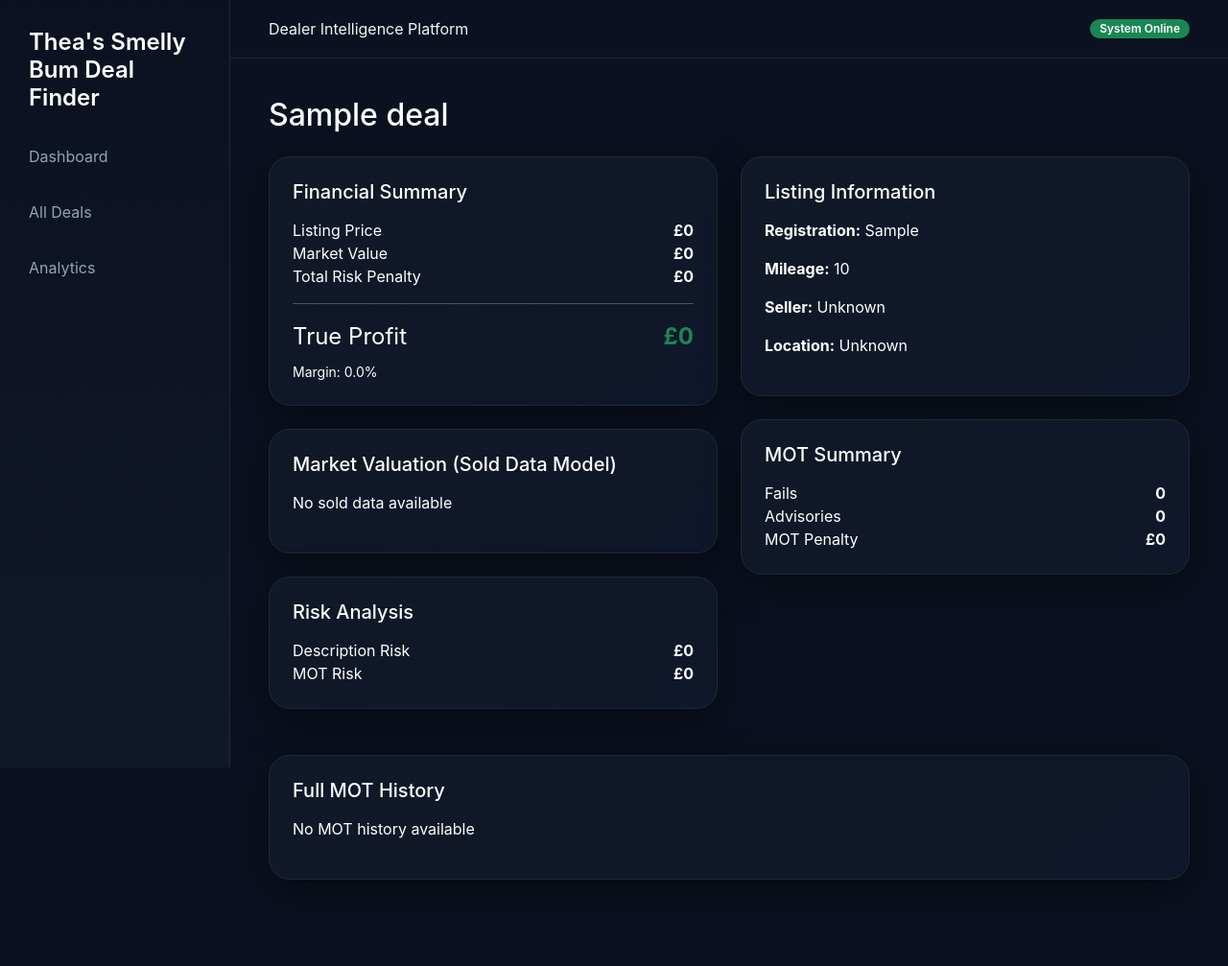
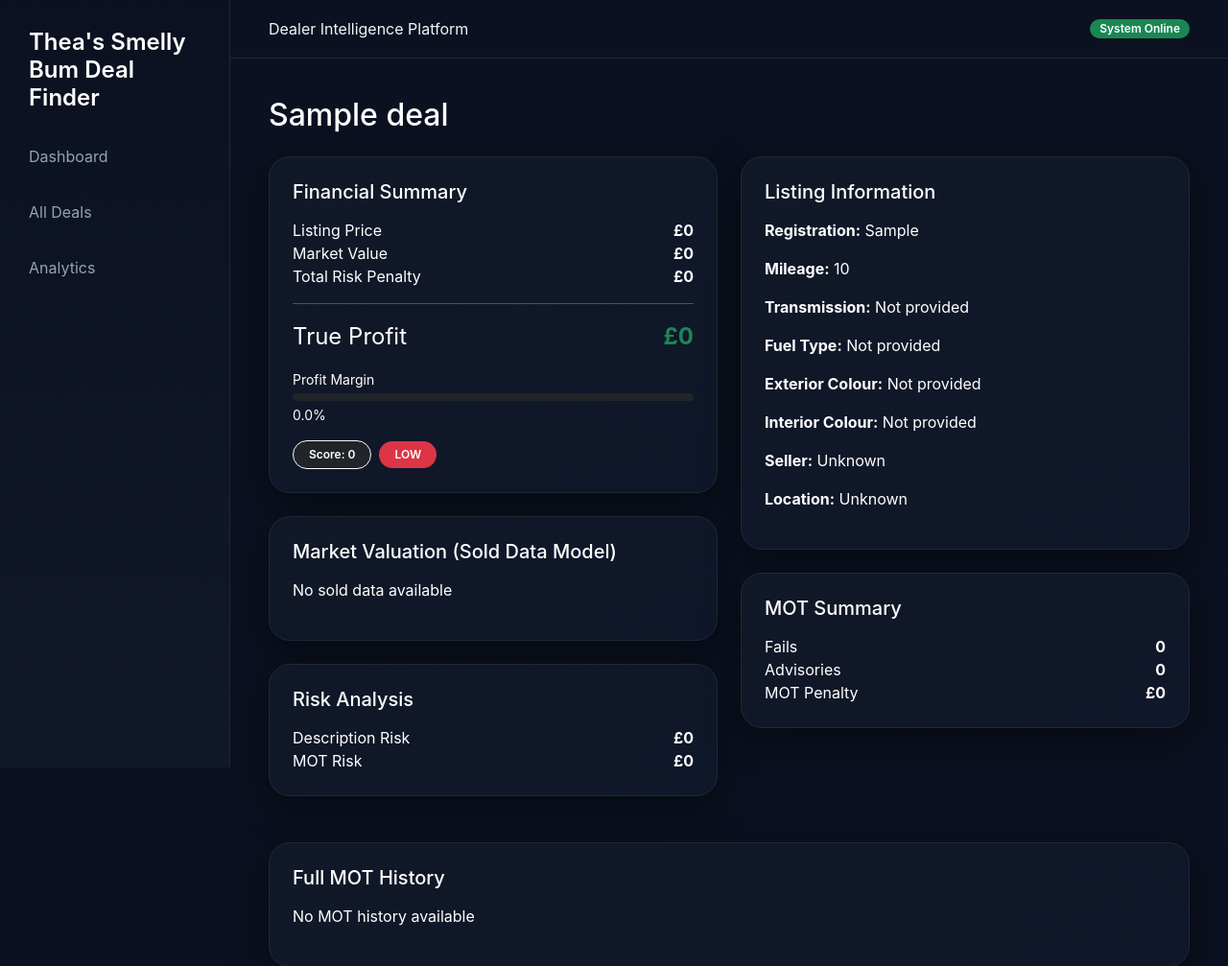
Before and after one commit to foley500/deal-finder-backend, a FastAPI app: page /deals/1 in a window 1280 px wide. Shown: the top 1007 px of the page at 96% size. Before the commit the page ends 917 px from the top, so only its background shows below. Run offline with FastAPI, Linux system fonts and the light colour scheme; tables that the repository leaves empty hold one stand-in row (values such as "Sample post").

Commit message:
Fix sold market valuation and restore full deal detail layout

```diff
--- a/app/templates/deal_detail.html
+++ b/app/templates/deal_detail.html
@@ -14,17 +14,17 @@
 
             <div class="d-flex justify-content-between">
                 <span>Listing Price</span>
-                <strong>£{{ report.financials.listing_price }}</strong>
+                <strong>£{{ report.financials.listing_price or 0 }}</strong>
             </div>
 
             <div class="d-flex justify-content-between">
                 <span>Market Value</span>
-                <strong>£{{ report.financials.market_value }}</strong>
+                <strong>£{{ report.financials.market_value or 0 }}</strong>
             </div>
 
             <div class="d-flex justify-content-between">
                 <span>Total Risk Penalty</span>
-                <strong>£{{ report.risk_breakdown.total_risk_penalty }}</strong>
+                <strong>£{{ report.risk_breakdown.total_risk_penalty or 0 }}</strong>
             </div>
 
             <hr>
@@ -32,40 +32,66 @@
             <div class="d-flex justify-content-between fs-4">
                 <span>True Profit</span>
                 <strong class="text-success">
-                    £{{ report.financials.profit }}
+                    £{{ report.financials.profit or 0 }}
                 </strong>
             </div>
 
-            {% set margin = (report.financials.profit / report.financials.market_value * 100)
-                if report.financials.market_value else 0 %}
+            {% set mv = report.financials.market_value or 0 %}
+            {% set profit = report.financials.profit or 0 %}
+            {% set margin = (profit / mv * 100) if mv else 0 %}
 
-            <div class="small mt-2">
-                Margin: {{ "%.1f"|format(margin) }}%
+            <div class="mt-3">
+                <div class="small mb-1">Profit Margin</div>
+                <div class="progress bg-dark" style="height: 8px;">
+                    <div class="progress-bar bg-success"
+                         style="width: {{ margin }}%;">
+                    </div>
+                </div>
+                <div class="small mt-1">
+                    {{ "%.1f"|format(margin) }}%
                 </div>
             </div>
 
+            <div class="mt-3 d-flex gap-2 align-items-center">
+                <div class="badge bg-dark border border-light px-3 py-2">
+                    Score: {{ report.scoring.score or 0 }}
+                </div>
 
-        <!-- SOLD MARKET MODEL -->
+                {% set conf = report.scoring.confidence_level or "low" %}
+
+                {% if conf == "very_high" %}
+                    <div class="badge bg-success px-3 py-2">VERY HIGH</div>
+                {% elif conf == "high" %}
+                    <div class="badge bg-warning text-dark px-3 py-2">HIGH</div>
+                {% elif conf == "medium" %}
+                    <div class="badge bg-secondary px-3 py-2">MEDIUM</div>
+                {% else %}
+                    <div class="badge bg-danger px-3 py-2">LOW</div>
+                {% endif %}
+            </div>
+        </div>
+
+        <!-- MARKET VALUATION -->
         <div class="card p-4 mb-4">
             <h5 class="mb-3">Market Valuation (Sold Data Model)</h5>
 
-            {% if report.market_model.market_price %}
+            {% if report.market_model and report.market_model.market_price %}
                 <div class="d-flex justify-content-between">
                     <span>Estimated Market Price</span>
                     <strong>£{{ report.market_model.market_price }}</strong>
                 </div>
 
                 <div class="small text-secondary mt-2">
+                    Sample Size: {{ report.market_model.sample_size or 0 }}
+                </div>
+
+                <div class="small text-secondary">
                     Source: {{ report.market_model.source }}
-                    {% if report.market_model.sample_size %}
-                        ({{ report.market_model.sample_size }} samples)
-                    {% endif %}
                 </div>
             {% else %}
                 <p>No sold data available</p>
             {% endif %}
         </div>
-
 
         <!-- RISK BREAKDOWN -->
         <div class="card p-4 mb-4">
@@ -73,17 +99,16 @@
 
             <div class="d-flex justify-content-between">
                 <span>Description Risk</span>
-                <strong>£{{ report.risk_breakdown.description_penalty }}</strong>
+                <strong>£{{ report.risk_breakdown.description_penalty or 0 }}</strong>
             </div>
 
             <div class="d-flex justify-content-between">
                 <span>MOT Risk</span>
-                <strong>£{{ report.risk_breakdown.mot_penalty }}</strong>
+                <strong>£{{ report.risk_breakdown.mot_penalty or 0 }}</strong>
             </div>
         </div>
 
     </div>
-
 
     <!-- RIGHT COLUMN -->
     <div class="col-lg-6">
@@ -94,6 +119,10 @@
 
             <p><strong>Registration:</strong> {{ deal.reg or "Not detected" }}</p>
             <p><strong>Mileage:</strong> {{ deal.mileage or "Not provided" }}</p>
+            <p><strong>Transmission:</strong> {{ report.listing_details.transmission or "Not provided" }}</p>
+            <p><strong>Fuel Type:</strong> {{ report.listing_details.fuel_type or "Not provided" }}</p>
+            <p><strong>Exterior Colour:</strong> {{ report.listing_details.exterior_color or "Not provided" }}</p>
+            <p><strong>Interior Colour:</strong> {{ report.listing_details.interior_color or "Not provided" }}</p>
             <p><strong>Seller:</strong> {{ report.seller or "Unknown" }}</p>
             <p><strong>Location:</strong> {{ report.location or "Unknown" }}</p>
 
@@ -106,30 +135,28 @@
             {% endif %}
         </div>
 
-
         <!-- MOT SUMMARY -->
         <div class="card p-4 mb-4">
             <h5 class="mb-3">MOT Summary</h5>
 
             <div class="d-flex justify-content-between">
                 <span>Fails</span>
-                <strong>{{ report.mot_summary.fail_count }}</strong>
+                <strong>{{ report.mot_summary.fail_count or 0 }}</strong>
             </div>
 
             <div class="d-flex justify-content-between">
                 <span>Advisories</span>
-                <strong>{{ report.mot_summary.advisory_count }}</strong>
+                <strong>{{ report.mot_summary.advisory_count or 0 }}</strong>
             </div>
 
             <div class="d-flex justify-content-between">
                 <span>MOT Penalty</span>
-                <strong>£{{ report.mot_summary.mot_penalty }}</strong>
+                <strong>£{{ report.mot_summary.mot_penalty or 0 }}</strong>
             </div>
         </div>
 
     </div>
 </div>
-
 
 <!-- FULL MOT HISTORY -->
 <div class="card p-4 mt-4">
@@ -139,10 +166,6 @@
     <div class="accordion" id="motAccordion">
 
         {% for mot in report.mot_full_data %}
-                {% set test_date = mot.completedDate[:10] if mot.completedDate else "Unknown Date" %}
-                {% set result = mot.testResult %}
-                {% set defects = mot.defects if mot.defects else [] %}
-
         <div class="accordion-item bg-dark text-light border-secondary mb-3">
 
             <h2 class="accordion-header">
@@ -151,14 +174,14 @@
                         data-bs-toggle="collapse"
                         data-bs-target="#collapse{{ loop.index }}">
 
-                            <strong>{{ test_date }}</strong>
+                    <strong>{{ mot.completedDate[:10] if mot.completedDate else "Unknown Date" }}</strong>
 
-                            <span class="ms-3 {% if result == 'FAILED' %}text-danger{% else %}text-success{% endif %}">
-                                {{ result }}
+                    <span class="ms-3 {% if mot.testResult == 'FAILED' %}text-danger{% else %}text-success{% endif %}">
+                        {{ mot.testResult }}
                     </span>
 
                     <span class="ms-auto small">
-                                {{ mot.odometerValue }} miles
+                        {{ mot.odometerValue or "N/A" }} miles
                     </span>
                 </button>
             </h2>
@@ -171,11 +194,11 @@
 
                     <p><strong>Expiry Date:</strong> {{ mot.expiryDate or "N/A" }}</p>
 
-                            {% if defects|length > 0 %}
+                    {% if mot.defects %}
                         <hr>
                         <h6>Tester Notes</h6>
 
-                                {% for defect in defects %}
+                        {% for defect in mot.defects %}
                         <div class="mb-3 p-3 rounded"
                              style="background:#0f172a;
                              border-left:5px solid
```
Also changed, not shown: app/services/market_valuation_service.py (+58 -44 lines). Lines whose indentation alone changed are shown as unchanged.
